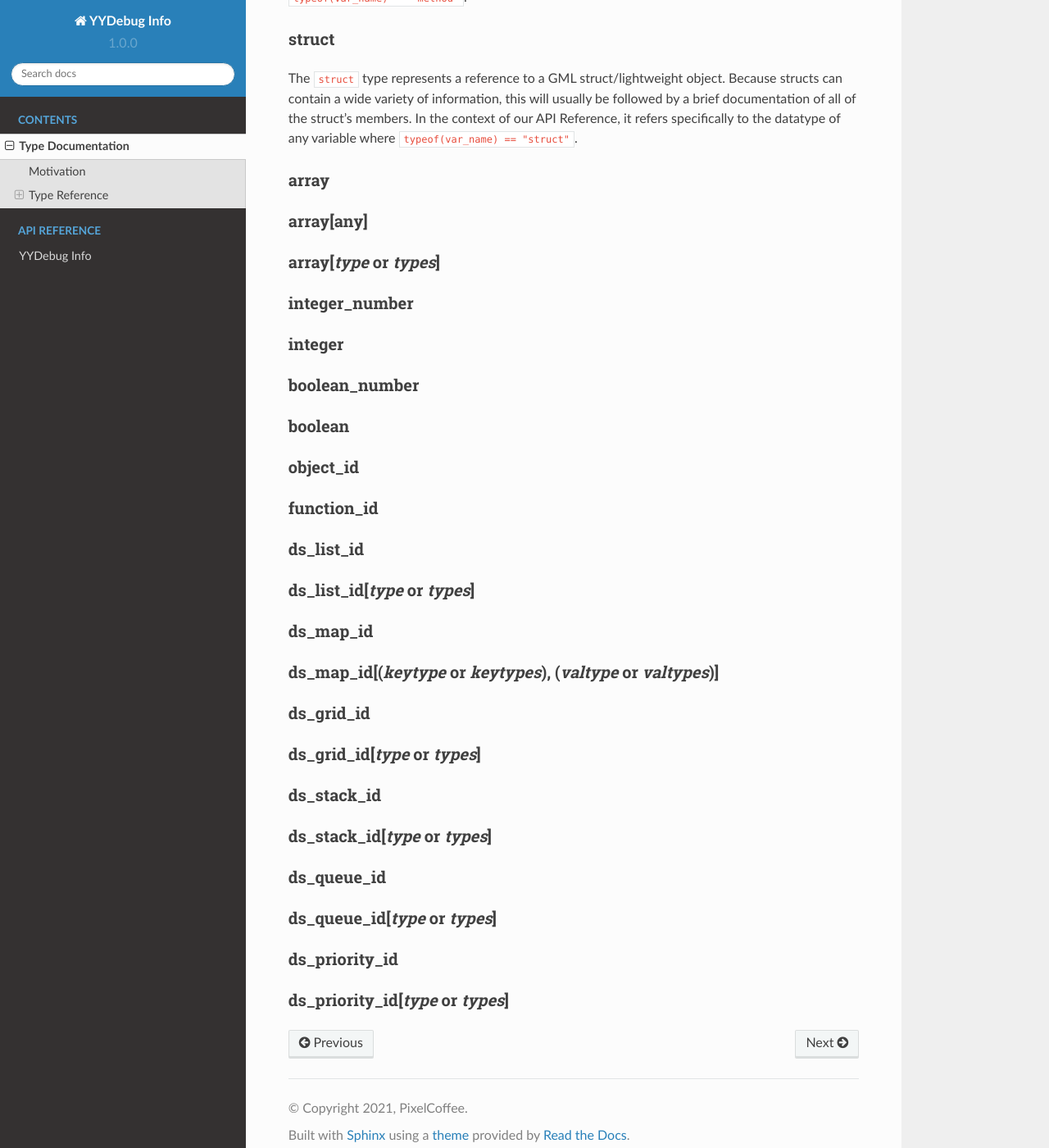
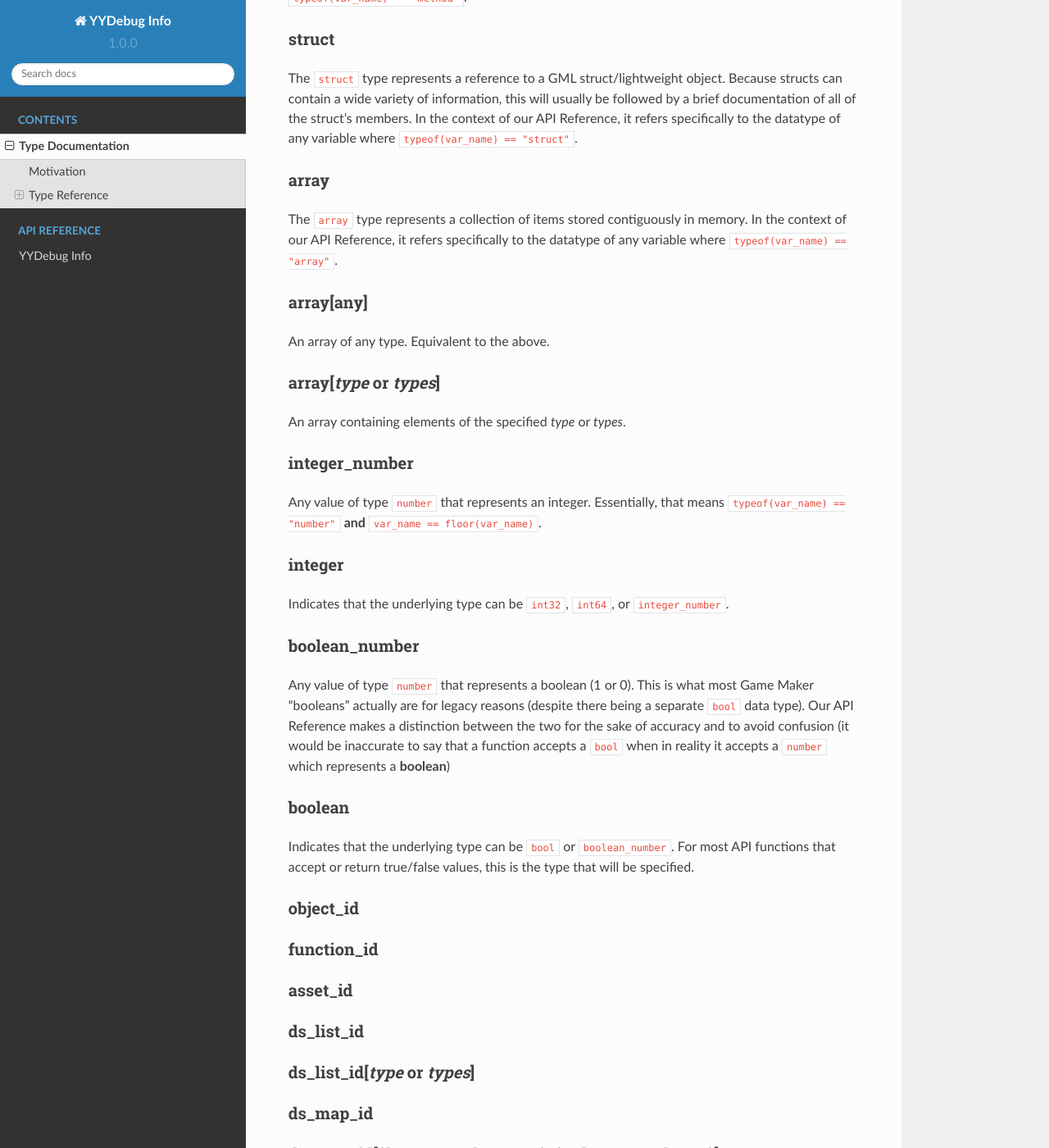
Before and after one commit to pixel-coffee/yydebuginfodocs, a Sphinx documentation site: the page built from docs/source/type_documentation.rst, in a window 1280 px wide and 1400 px high, scrolled down 2602 px. Shown: the whole window at 82% size. Built offline with Sphinx 7.4.7 and the Read the Docs theme 2.0.0, drawn with Linux system fonts in a browser that asks for light colours.

Commit message:
Update type_documentation.rst

```diff
--- a/docs/source/type_documentation.rst
+++ b/docs/source/type_documentation.rst
@@ -101,29 +101,47 @@ In the context of our API Reference, it refers specifically to the datatype of a
 array
 *****
 
+The ``array`` type represents a collection of items stored contiguously in memory.
+In the context of our API Reference, it refers specifically to the datatype of any variable where ``typeof(var_name) == "array"``.
+
 array[any]
 **********
+
+An array of any type. Equivalent to the above.
 
 array[*type* **or** *types*]
 ****************************
 
+An array containing elements of the specified *type* or *types*.
+
 integer_number
 **************
+
+Any value of type ``number`` that represents an integer. Essentially, that means ``typeof(var_name) == "number"`` **and** ``var_name == floor(var_name)``.
 
 integer
 *******
 
+Indicates that the underlying type can be ``int32``, ``int64``, or ``integer_number``.
+
 boolean_number
 **************
 
+Any value of type ``number`` that represents a boolean (1 or 0). This is what most Game Maker "booleans" actually are for legacy reasons (despite there being a separate ``bool`` data type). Our API Reference makes a distinction between the two for the sake of accuracy and to avoid confusion (it would be inaccurate to say that a function accepts a ``bool`` when in reality it accepts a ``number`` which represents a **boolean**)
+
 boolean
 *******
+
+Indicates that the underlying type can be ``bool`` or ``boolean_number``. For most API functions that accept or return true/false values, this is the type that will be specified.
 
 object_id
 *********
 
 function_id
 ***********
+
+asset_id
+********
 
 ds_list_id
 **********
```
